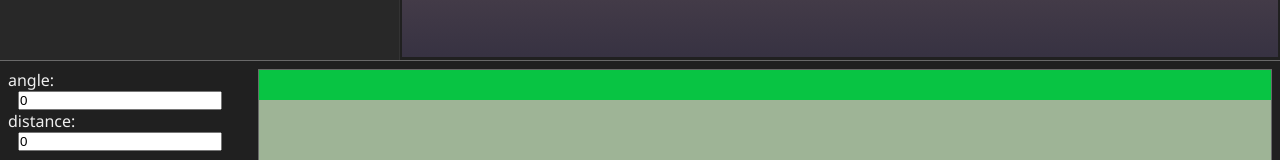
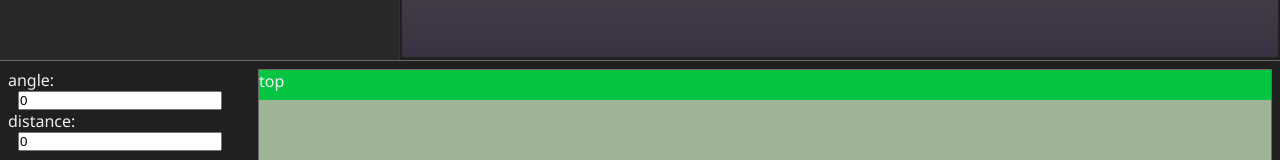
Before and after one commit to awforsythe/dscontrol-app, a React app: page / in a window 1280 px wide. Shown: the part 401-561 px from the top of the page. Built offline with nearby package versions, Linux system fonts and the light colour scheme.

Commit message:
Allow DOM elements to be rendered on top of Canvas components

```diff
--- a/src/components/Timeline.jsx
+++ b/src/components/Timeline.jsx
@@ -17,7 +17,9 @@ function Timeline(props) {
   return (
     <div className="timeline">
       <div className="timeline-top">
-        <Canvas draw={handleDraw} />
+        <Canvas draw={handleDraw}>
+          <p>top</p>
+        </Canvas>
       </div>
       <div className="timeline-middle">
         <Canvas draw={handleDraw} />
--- a/src/components/common/Canvas/index.jsx
+++ b/src/components/common/Canvas/index.jsx
@@ -38,6 +38,7 @@ function Canvas(props) {
     }
   }, [elem.current, size])
 
+  const { children } = props
   return (
     <div className="canvas-container">
       <canvas
@@ -47,11 +48,17 @@ function Canvas(props) {
         width={size.x}
         height={size.y}
       />
+      {children && (
+        <div className="canvas-overlay">
+          {children}
+        </div>
+      )}
     </div>
   )
 }
 Canvas.propTypes = {
   draw: PropTypes.func.isRequired,
+  children: PropTypes.any,
 }
 
 export default Canvas
--- a/src/components/common/Canvas/style.less
+++ b/src/components/common/Canvas/style.less
@@ -7,3 +7,11 @@
 .canvas-container > canvas {
     display: block;
 }
+
+.canvas-overlay {
+    position: absolute;
+    top: 0;
+    left: 0;
+    right: 0;
+    bottom: 0;
+}
```
